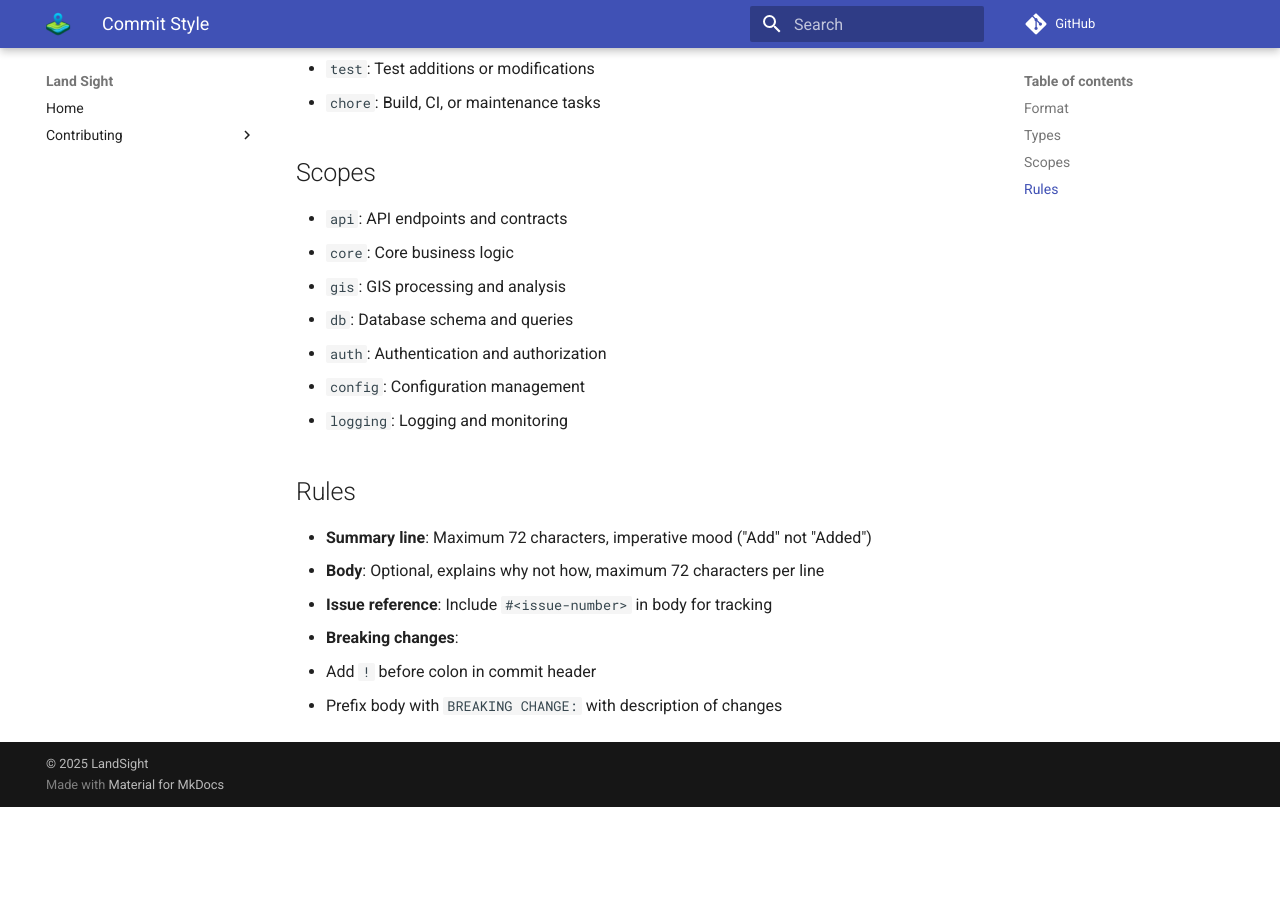
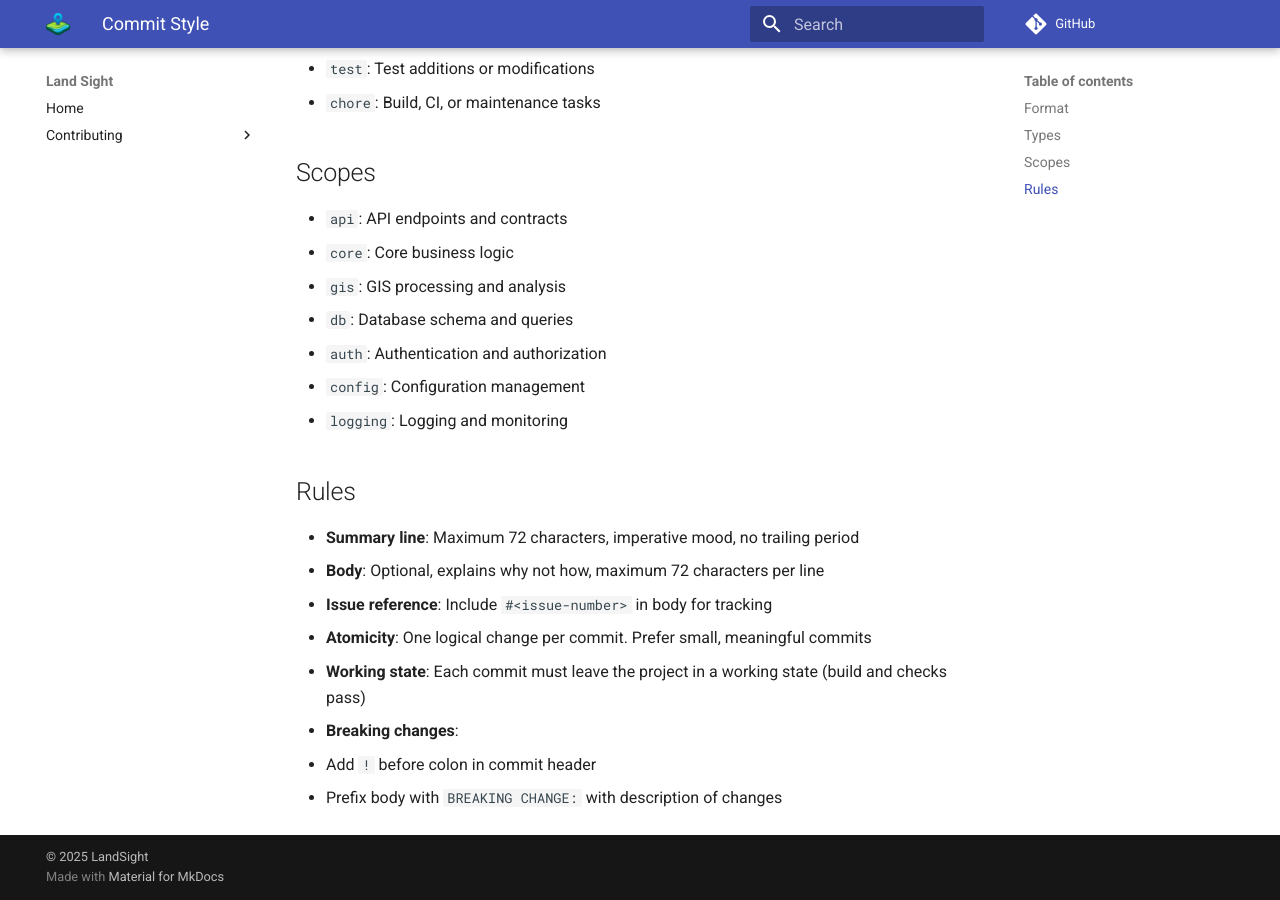
Before and after one commit to LandSight/backend, an MkDocs documentation site: the page built from docs/dev/commit-style.md, in a window 1280 px wide and 900 px high, scrolled down 545 px. Built offline with MkDocs 1.6.1 and Material for MkDocs 9.7.7, drawn with Linux system fonts in a browser that asks for light colours; plug-ins that fetch from the network failed and are left out; comment, search, counter and statistics services are not loaded; before the commit the page ends 1352 px from its top, so only the background shows below that.

Commit message:
docs: clarify commit message rules on periods and atomicity

```diff
--- a/docs/dev/commit-style.md
+++ b/docs/dev/commit-style.md
@@ -27,9 +27,11 @@
 - `logging`: Logging and monitoring
 
 ## Rules
-- **Summary line**: Maximum 72 characters, imperative mood ("Add" not "Added")
+- **Summary line**: Maximum 72 characters, imperative mood, no trailing period
 - **Body**: Optional, explains why not how, maximum 72 characters per line
 - **Issue reference**: Include `#<issue-number>` in body for tracking
+- **Atomicity**: One logical change per commit. Prefer small, meaningful commits
+- **Working state**: Each commit must leave the project in a working state (build and checks pass)
 - **Breaking changes**:
   - Add `!` before colon in commit header
   - Prefix body with `BREAKING CHANGE:` with description of changes
```
